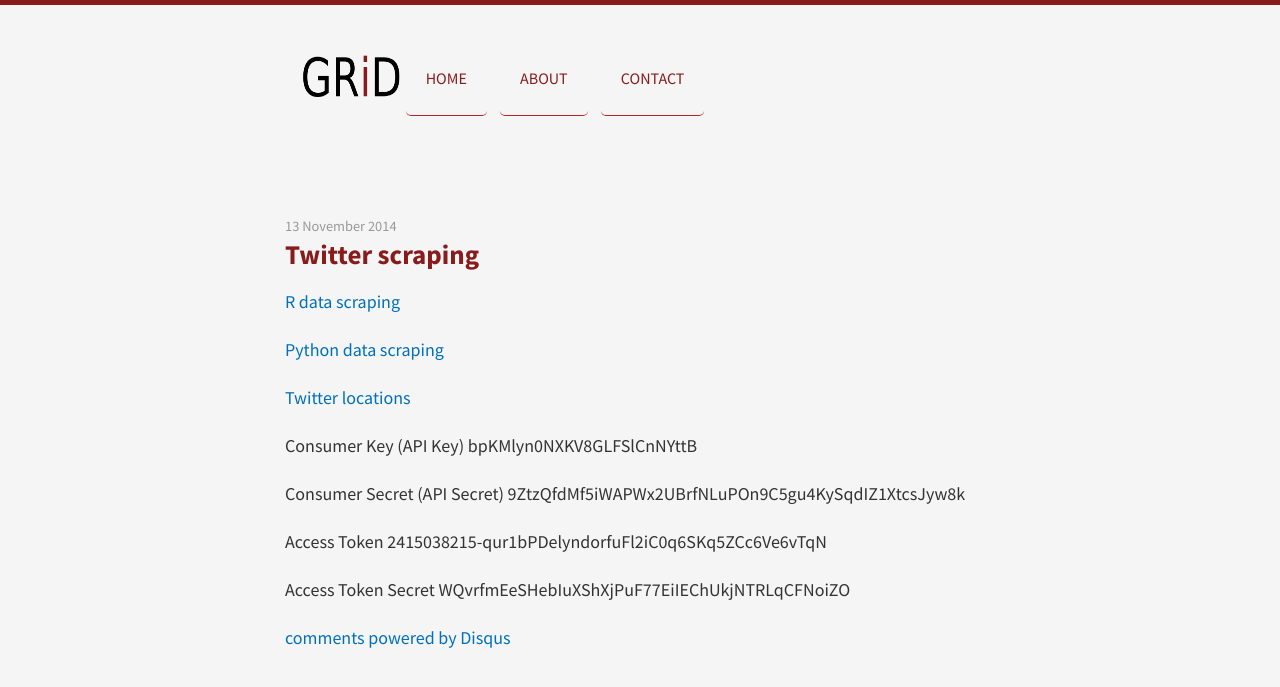
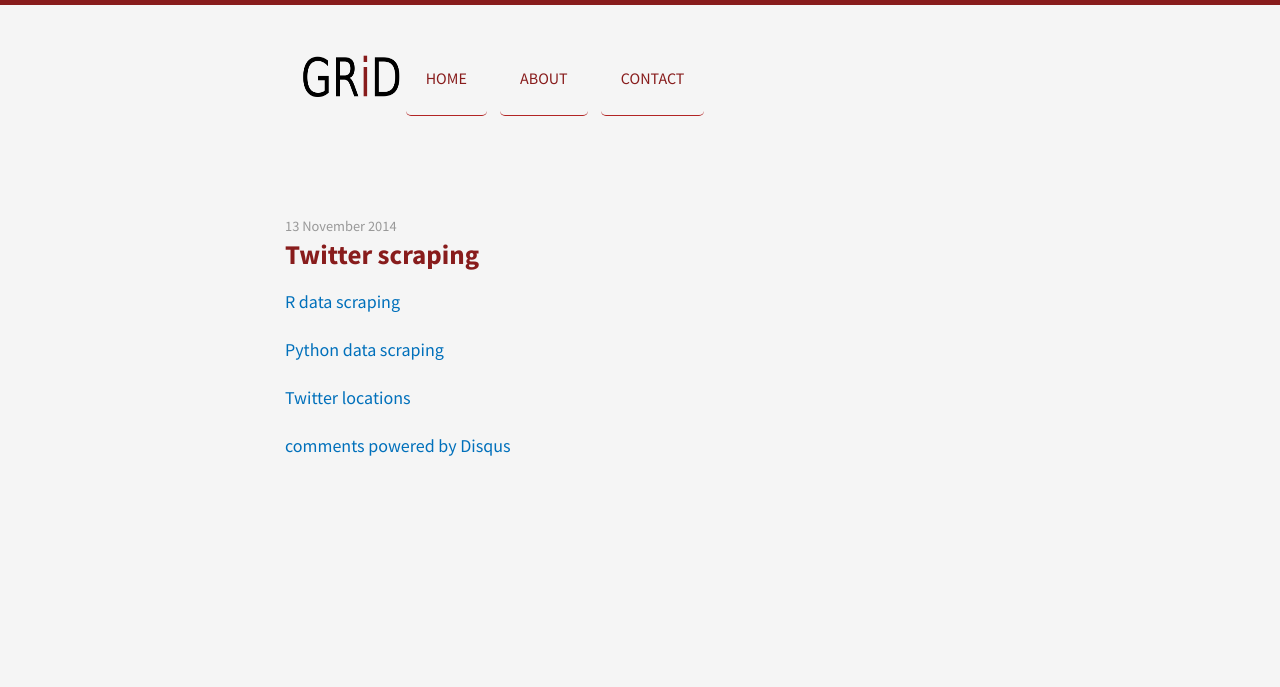
Before and after one commit to gridclub/gridclub.github.io, a Jekyll site: the page built from _posts/2014-11-13-twitter-scraping.md, in a window 1280 px wide. Shown: the top 687 px of the page. Built offline with Jekyll 4.4.1, drawn with Linux system fonts in a browser that asks for light colours; nearby versions of some CDN libraries; comment, search, counter and statistics services are not loaded.

```diff
--- a/_posts/2014-11-13-twitter-scraping.md
+++ b/_posts/2014-11-13-twitter-scraping.md
@@ -10,12 +10,3 @@
 [Python data scraping](http://knightlab.northwestern.edu/2014/03/15/a-beginners-guide-to-collecting-twitter-data-and-a-bit-of-web-scraping/)
 
 [Twitter locations](https://dev.twitter.com/streaming/overview/request-parameters#locations)
-
-Consumer Key (API Key) bpKMlyn0NXKV8GLFSlCnNYttB
-
-
-Consumer Secret (API Secret) 9ZtzQfdMf5iWAPWx2UBrfNLuPOn9C5gu4KySqdIZ1XtcsJyw8k
-
-Access Token 2415038215-qur1bPDelyndorfuFl2iC0q6SKq5ZCc6Ve6vTqN
-
-Access Token Secret WQvrfmEeSHebIuXShXjPuF77EiIEChUkjNTRLqCFNoiZO
```
